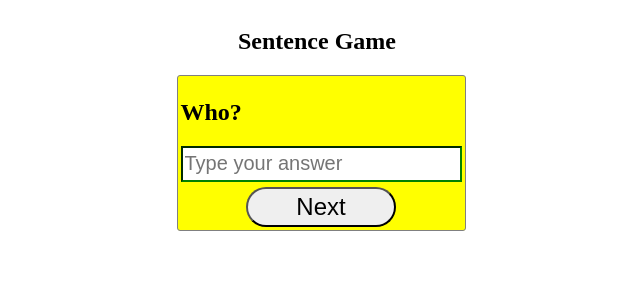
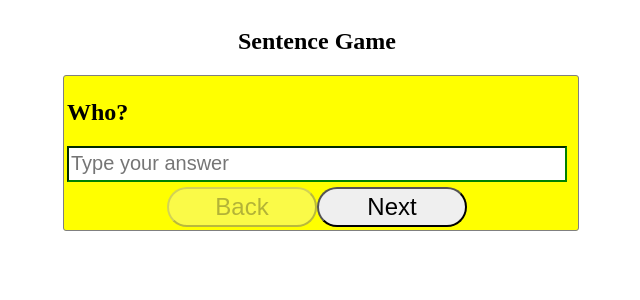
Before and after one commit to alailsonko/sentence-game, a React (Create React App) app: page / in a window 1280 px wide. Shown: the top 300 px of the page, without its empty margins (323-963 px from the left). Built offline with nearby package versions, Linux system fonts and the light colour scheme.

Commit message:
implements set_back_question

```diff
--- a/src/pages/Home/index.tsx
+++ b/src/pages/Home/index.tsx
@@ -12,6 +12,7 @@ import {
   setAnswer,
   setNextQuestion,
   restart,
+  setBackQuestion,
 } from '../../store/middlewares/game/game.actions';
 import {
   Container,
@@ -39,6 +40,7 @@ const InnerForm = (props: OtherProps & FormikProps<FormValues>) => {
   const {
     touched, errors, isSubmitting, question,
   } = props;
+  const dispatch = useDispatch();
 
   return (
     <div>
@@ -50,14 +52,26 @@ const InnerForm = (props: OtherProps & FormikProps<FormValues>) => {
           <Input
             touched={touched.answer}
             errors={errors.answer}
+            id="answer"
             type="text"
             name="answer"
             placeholder="Type your answer"
           />
           {touched.answer && errors.answer && <p>Answer is required.</p>}
-          <Button type="submit" disabled={isSubmitting}>
-            Next
-          </Button>
+          <div>
+            <Button
+              type="button"
+              disabled={question.id === 1}
+              onClick={() => {
+                dispatch(setBackQuestion(question));
+              }}
+            >
+              Back
+            </Button>
+            <Button type="submit" disabled={isSubmitting}>
+              Next
+            </Button>
+          </div>
         </Form>
       </Wrapper>
     </div>
@@ -76,7 +90,7 @@ const QuestionSchemaValidation = Yup.object({
 
 const QuestionForm = withFormik<QuestionFormProps, FormValues>({
   mapPropsToValues: (props) => ({
-    answer: props.initialAnswer || '',
+    answer: '',
   }),
   validationSchema: QuestionSchemaValidation,
   handleSubmit: async (values, { props, setSubmitting }) => {
@@ -95,7 +109,6 @@ const Home: React.FC = () => {
   const dispatch = useDispatch();
   const currentQuestion = useSelector((state: RootState): IQuestion => state.game.currentQuestion);
   const result = useSelector((state: RootState): IQuestion => state.game.result);
-  console.log(currentQuestion);
   if (!currentQuestion) {
     return (
       <Container>
@@ -107,7 +120,6 @@ const Home: React.FC = () => {
           <Button
             type="button"
             onClick={() => {
-              console.log(currentQuestion);
               dispatch(restart());
             }}
           >
--- a/src/pages/Home/styles.ts
+++ b/src/pages/Home/styles.ts
@@ -26,10 +26,13 @@ export const Wrapper = styled.div`
   form {
     display: flex;
     flex-direction: column;
-    width: 100%;
+    width: 500px;
     p {
       margin: 3px 0;
       color: red;
+    }
+    div {
+      align-self: center;
     }
   }
 `;
--- a/src/store/middlewares/game/game.actions.ts
+++ b/src/store/middlewares/game/game.actions.ts
@@ -6,6 +6,7 @@ import {
   SET_NEXT_QUESTION,
   SET_RESULT,
   RESTART,
+  SET_BACK_QUESTION,
 } from './game.types';
 
 interface IQuestion {
@@ -44,6 +45,15 @@ export const setNextQuestion = (currentQuestion: IQuestion) => async (
   }
 };
 
+export const setBackQuestion = (currentQuestion: IQuestion) => async (
+  dispatch: Dispatch<ActionDispatchType>,
+) => {
+  dispatch({
+    type: SET_BACK_QUESTION,
+    payload: currentQuestion,
+  });
+};
+
 export const restart = () => async (dispatch: Dispatch<ActionDispatchType>) => {
   dispatch({
     type: RESTART,
--- a/src/store/middlewares/game/game.reducer.ts
+++ b/src/store/middlewares/game/game.reducer.ts
@@ -4,6 +4,7 @@ import {
   SET_NEXT_QUESTION,
   SET_RESULT,
   RESTART,
+  SET_BACK_QUESTION,
 } from './game.types';
 
 const gameData = [{
@@ -62,6 +63,11 @@ export default function game(
         ...state,
         currentQuestion: state.questions.find((question) => question.id === action.payload.id + 1),
       };
+    case SET_BACK_QUESTION:
+      return {
+        ...state,
+        currentQuestion: state.questions.find((question) => question.id === action.payload.id - 1),
+      };
     case SET_RESULT:
       return {
         ...state,
@@ -72,7 +78,7 @@ export default function game(
         ...state,
         questions: gameData,
         result: '',
-        currentQuestion: state.questions[0],
+        currentQuestion: gameData[0],
       };
     default:
       return state;
--- a/src/store/middlewares/game/game.types.ts
+++ b/src/store/middlewares/game/game.types.ts
@@ -1,6 +1,7 @@
 /* eslint-disable import/prefer-default-export */
 export const SET_ANSWER = '@GAME/SET_ANSWER';
-export const SET_NEXT_QUESTION = '@GAME/GET_NEXT_QUESTION';
+export const SET_NEXT_QUESTION = '@GAME/SET_NEXT_QUESTION';
+export const SET_BACK_QUESTION = '@GAME/SET_BACK_QUESTION';
 export const GET_QUESTION = '@GAME/GET_QUESTION';
 export const SET_RESULT = '@GAME/SET_RESULT';
 export const RESTART = '@GAME/RESTART';
```
